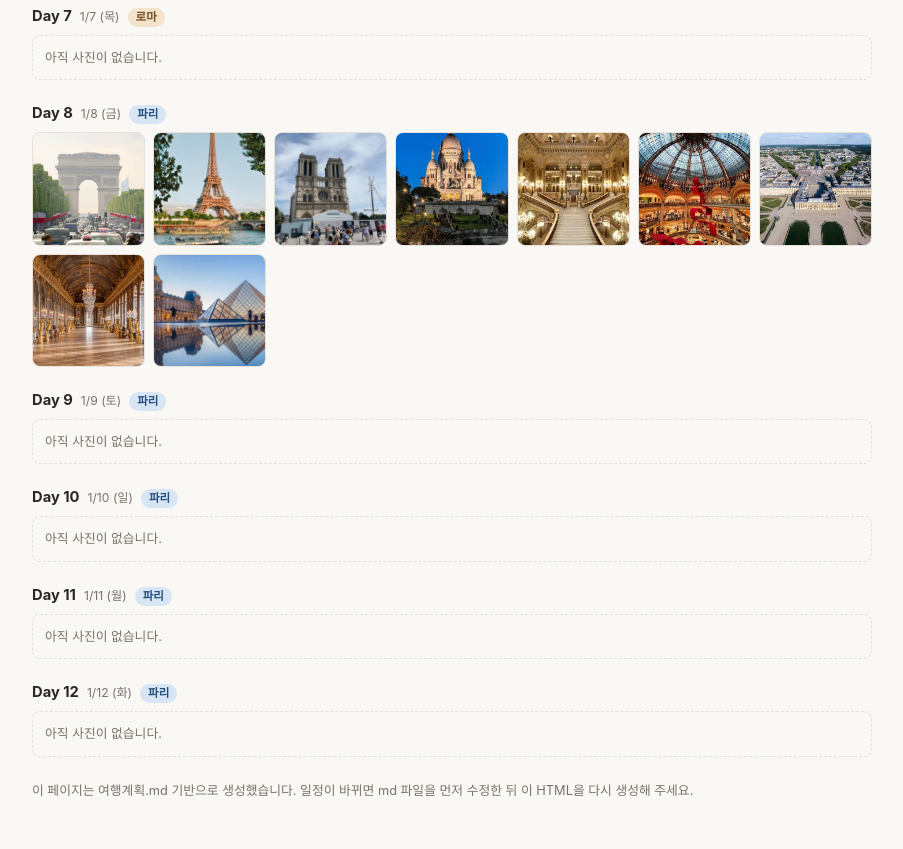
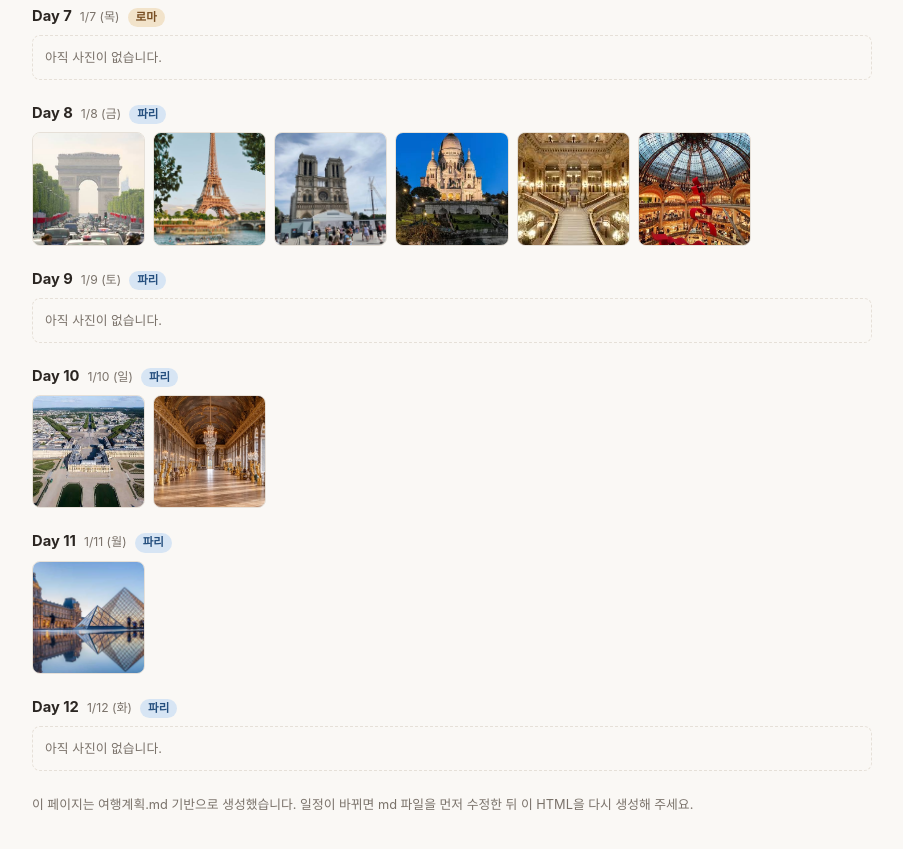
Before and after one commit to easynohard/family-trip-2027, a plain HTML site: page index.html in a window 1280 px wide. Shown: the part 6160-7009 px from the top of the page, without its empty margins (188-1091 px from the left). Drawn offline with Linux system fonts and the light colour scheme.

Commit message:
루브르·베르사유 사진을 일정에 맞는 Day10/11 폴더로 이동
Co-Authored-By: Claude Sonnet 5 <noreply@anthropic.com>
Claude-Session: https://claude.ai/code/session_01GbFqeiBzxtwxexyK3KR3Ks

```diff
--- a/index.html
+++ b/index.html
@@ -865,10 +865,10 @@
     "day05-rome": ["vatican.jpg", "vatican museum.jpg", "sistia.jpg"],
     "day06-rome": ["coloseum.jpg", "trevi.jpg", "square.jpg", "pantheon.jpg"],
     "day07-rome": [],
-    "day08-paris": ["arcdetriomphe.jpg", "sienne river.jpg", "notredame.jpg", "montmarte.jpg", "opera.jpg", "galerie laffayetter.jpg", "versaile.jpg", "versaile.avif", "louvre.jpg"],
+    "day08-paris": ["arcdetriomphe.jpg", "sienne river.jpg", "notredame.jpg", "montmarte.jpg", "opera.jpg", "galerie laffayetter.jpg"],
     "day09-paris": [],
-    "day10-paris": [],
-    "day11-paris": [],
+    "day10-paris": ["versaile.jpg", "versaile.avif"],
+    "day11-paris": ["louvre.jpg"],
     "day12-paris": []
   };
 
```
Also changed, not shown: photos/day10-paris/versaile.avif (renamed from photos/day08-paris/versaile.avif), photos/day10-paris/versaile.jpg (renamed from photos/day08-paris/versaile.jpg), photos/day11-paris/louvre.jpg (renamed from photos/day08-paris/louvre.jpg).
